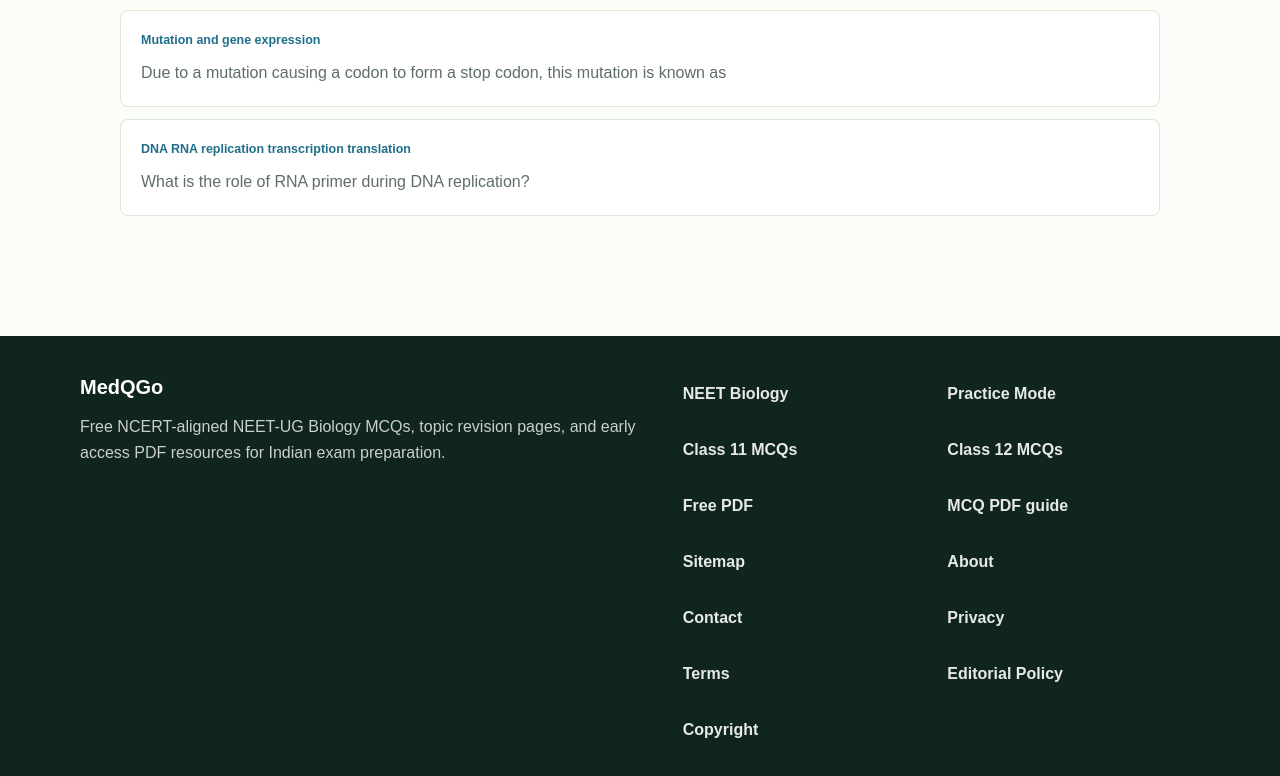
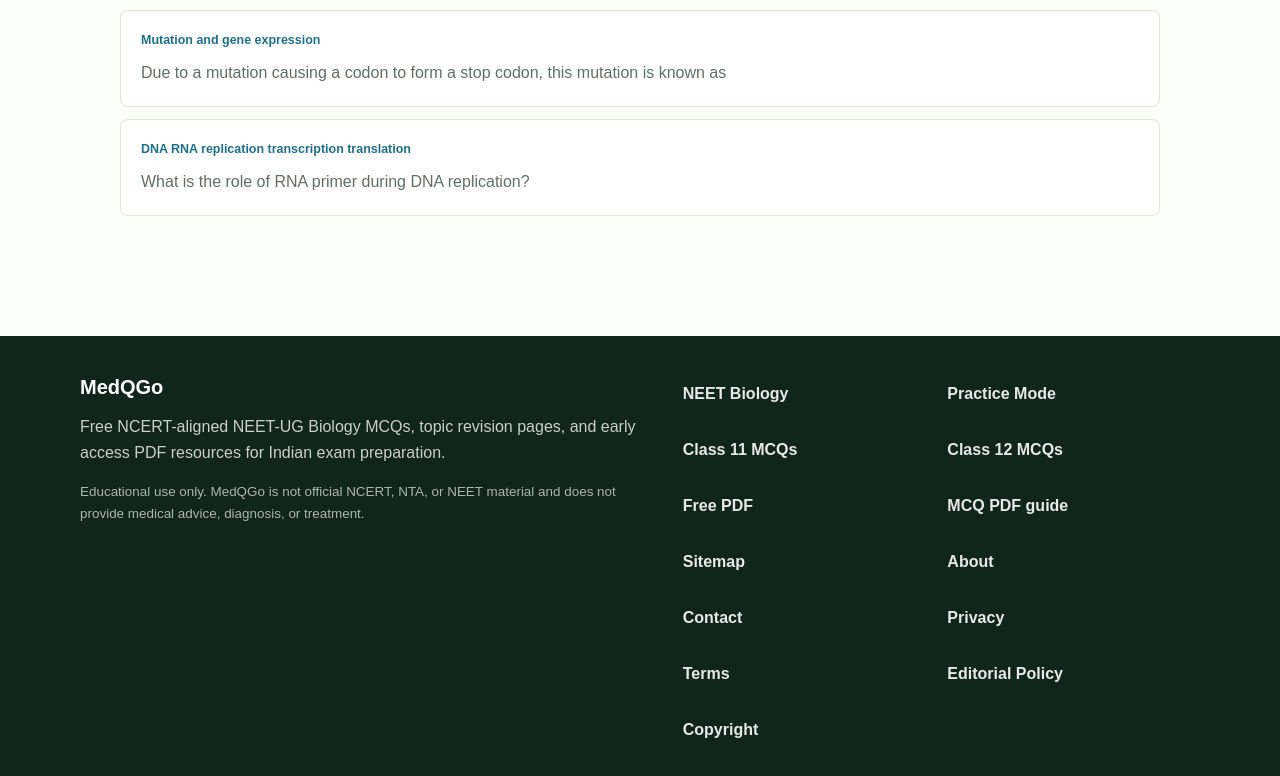
Before and after one commit to lliuzinan/neetTk, a Next.js app: page / in a window 1280 px wide. Shown: the part 3160-3936 px from the top of the page. Built offline with nearby package versions, Linux system fonts and the light colour scheme; no server answers; the database is empty.

Commit message:
Add educational use disclaimer to footer

```diff
--- a/app/globals.css
+++ b/app/globals.css
@@ -712,6 +712,12 @@ h3 {
   max-width: 560px;
 }
 
+.siteFooter .footerDisclaimer {
+  color: rgba(255, 255, 255, 0.66);
+  font-size: 0.84rem;
+  margin-top: 14px;
+}
+
 .footerLinks {
   display: grid;
   gap: 12px;
--- a/components/Footer.tsx
+++ b/components/Footer.tsx
@@ -8,6 +8,9 @@ export function Footer() {
           <Link href="/" className="footerBrand">MedQGo</Link>
           <p>
             Free NCERT-aligned NEET-UG Biology MCQs, topic revision pages, and early access PDF resources for Indian exam preparation.
+          </p>
+          <p className="footerDisclaimer">
+            Educational use only. MedQGo is not official NCERT, NTA, or NEET material and does not provide medical advice, diagnosis, or treatment.
           </p>
         </div>
         <nav aria-label="Footer navigation" className="footerLinks">
```
